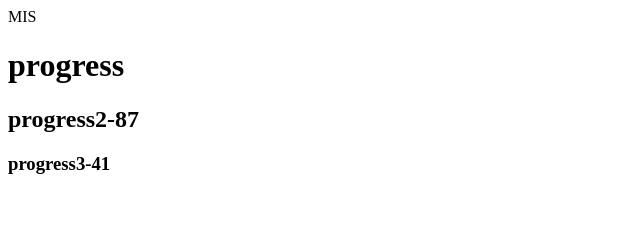
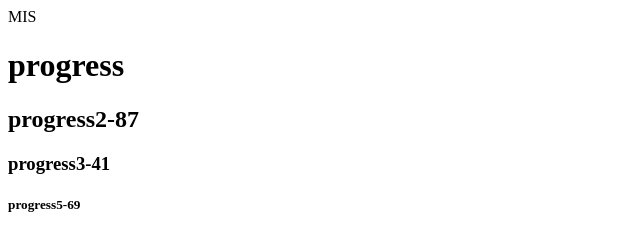
Before and after one commit to domingo410524/MIS_HW6, a plain HTML site: page MIS_HW6/index.html in a window 1280 px wide. Shown: the full height of the page, 0-640 px from the left. Drawn offline with Linux system fonts and the light colour scheme.

Commit message:
jessie progress5 h5

```diff
--- a/MIS_HW6/index.html
+++ b/MIS_HW6/index.html
@@ -2,3 +2,4 @@
 <H1> progress </H1>
 <h2> progress2-87 </h2>
 <H3> progress3-41</H3>
+<H5> progress5-69</h5>
```
